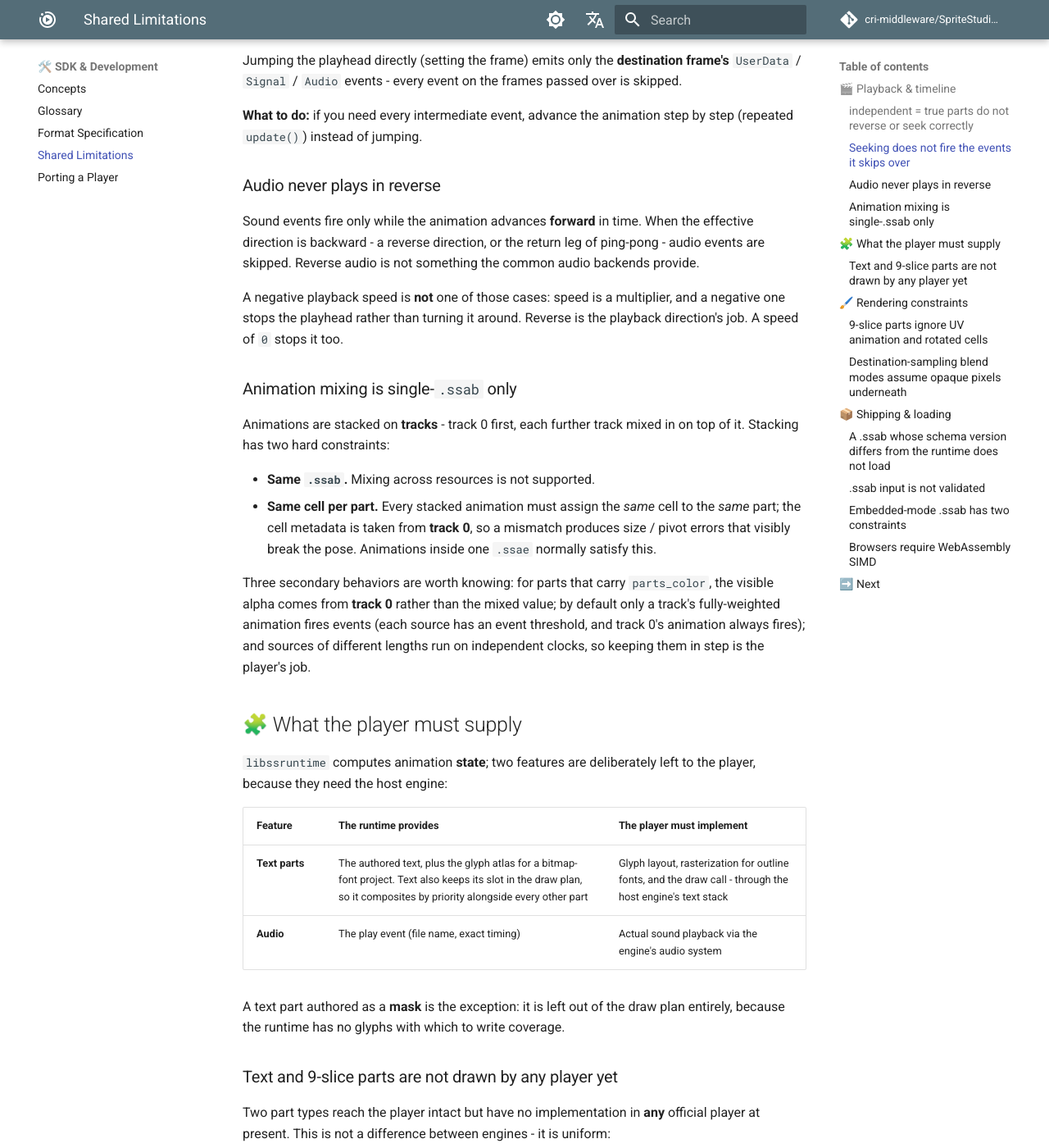
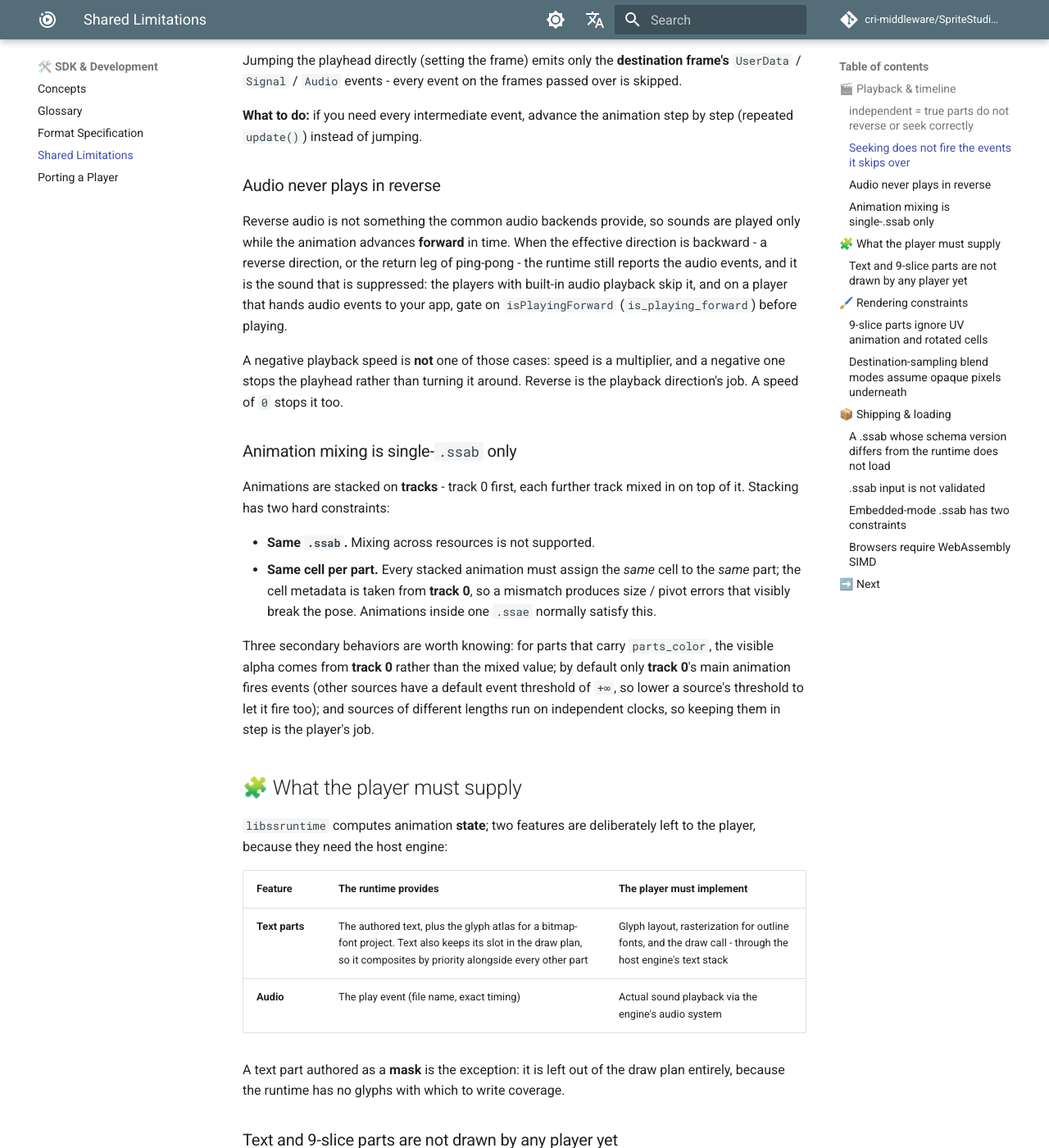
Before and after one commit to cri-middleware/SpriteStudio-Docs, an MkDocs documentation site: the page built from docs/en/sdk/limitations.md, in a window 1280 px wide and 1400 px high, scrolled down 778 px. Shown: the whole window at 82% size. Built offline with MkDocs 1.6.1 and Material for MkDocs 9.7.7, drawn with Linux system fonts in a browser that asks for light colours; comment, search, counter and statistics services are not loaded.

Commit message:
Say what reverse play and mixing do with events, as the SDK does
The page said audio events are skipped while the animation plays
backward. The runtime reports them in either direction; what stops is
the sound. The players with built-in audio skip it, and an app that
plays the sound itself checks isPlayingForward (is_playing_forward)
first, as the porting guide's audio page says.

It also said a track's fully weighted animation fires events. Only
track 0's main animation does by default: every other source's event
threshold starts at +inf (NO_EVENT_THRESHOLD in ssruntime's mix.rs, and
the guide's animation mixing page), so another source fires only once
its threshold is lowered.

```diff
--- a/docs/en/sdk/limitations.md
+++ b/docs/en/sdk/limitations.md
@@ -33,9 +33,12 @@ Jumping the playhead directly (setting the frame) emits only the **destination f
 
 ### Audio never plays in reverse
 
-Sound events fire only while the animation advances **forward** in time. When the effective
-direction is backward - a reverse direction, or the return leg of ping-pong - audio events are
-skipped. Reverse audio is not something the common audio backends provide.
+Reverse audio is not something the common audio backends provide, so sounds are played only
+while the animation advances **forward** in time. When the effective direction is backward - a
+reverse direction, or the return leg of ping-pong - the runtime still reports the audio events,
+and it is the sound that is suppressed: the players with built-in audio playback skip it, and on
+a player that hands audio events to your app, gate on `isPlayingForward` (`is_playing_forward`)
+before playing.
 
 A negative playback speed is **not** one of those cases: speed is a multiplier, and a negative
 one stops the playhead rather than turning it around. Reverse is the playback direction's job.
@@ -52,10 +55,10 @@ Stacking has two hard constraints:
   errors that visibly break the pose. Animations inside one `.ssae` normally satisfy this.
 
 Three secondary behaviors are worth knowing: for parts that carry `parts_color`, the visible
-alpha comes from **track 0** rather than the mixed value; by default only a track's
-fully-weighted animation fires events (each source has an event threshold, and track 0's
-animation always fires); and sources of different lengths run on independent clocks, so keeping
-them in step is the player's job.
+alpha comes from **track 0** rather than the mixed value; by default only **track 0**'s main
+animation fires events (other sources have a default event threshold of `+∞`, so lower a
+source's threshold to let it fire too); and sources of different lengths run on independent
+clocks, so keeping them in step is the player's job.
 
 ## 🧩 What the player must supply
 
```
Also changed, not shown: docs/ja/sdk/limitations.md (+2 -3 lines).
